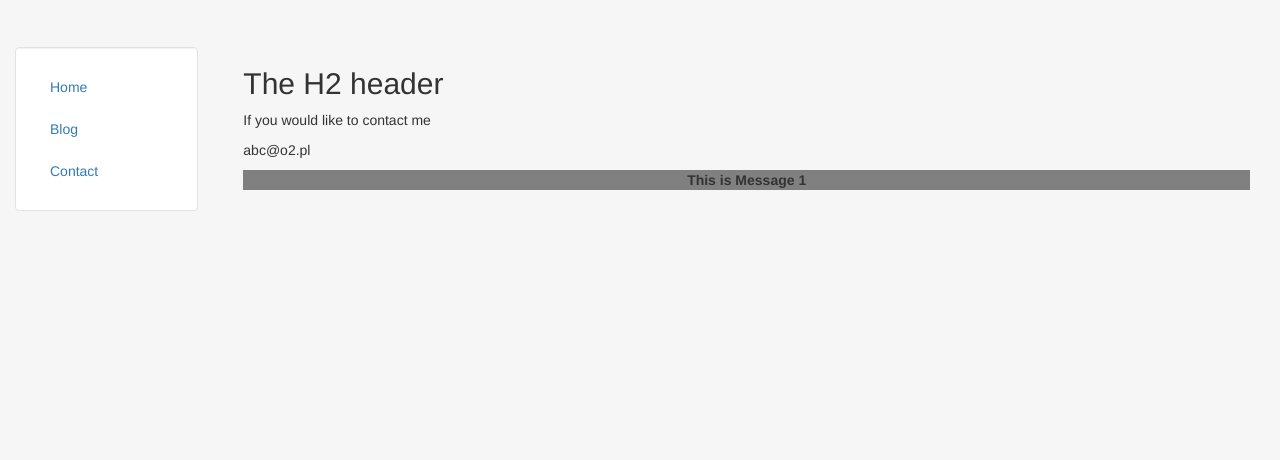
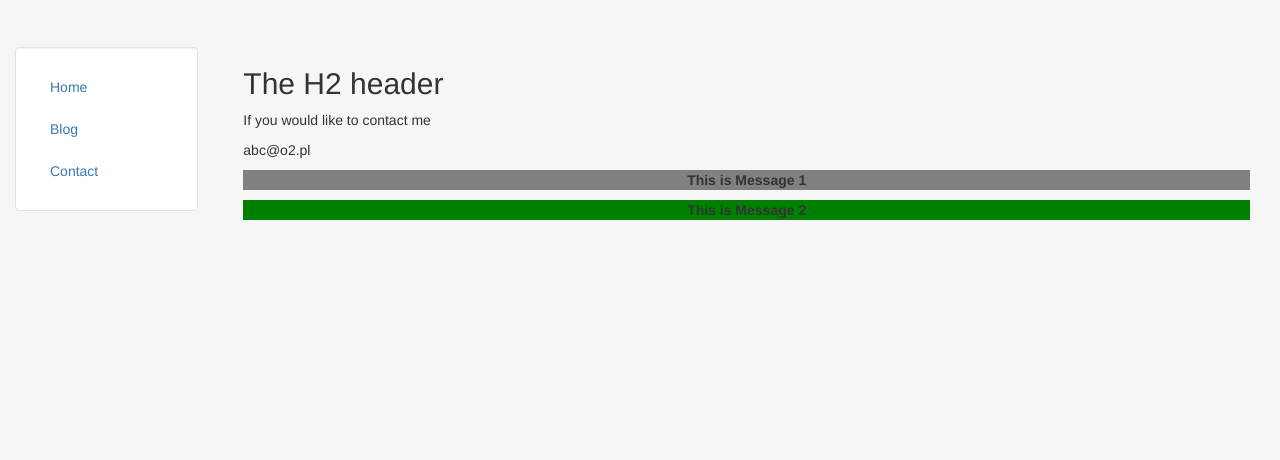
Before and after one commit to lukasz-segin/django_mysite, a Django app: page /contact/ in a window 1280 px wide. Shown: the part 154-614 px from the top of the page. Run offline with Django 3.2, Linux system fonts and the light colour scheme; some libraries are stand-ins or nearby versions.

Commit message:
message2

```diff
--- a/personal/templates/personal/basic.html
+++ b/personal/templates/personal/basic.html
@@ -5,4 +5,5 @@
 <p>{{c}}</p>
 {% endfor %}
 <p style="background-color: grey; text-align: center"><b>{{message1}}</b></p>
+<p style="background-color: green; text-align: center"><b>{{message2}}</b></p>
 {% endblock %}
--- a/personal/views.py
+++ b/personal/views.py
@@ -10,6 +10,7 @@ def contact(request):
         "content": ["If you would like to contact me", "abc@o2.pl"],
         "header2": "The H2 header",
         "message1": "This is Message 1",
+        "message2": "This is Message 2",
     }
     return render(
         request,
```
